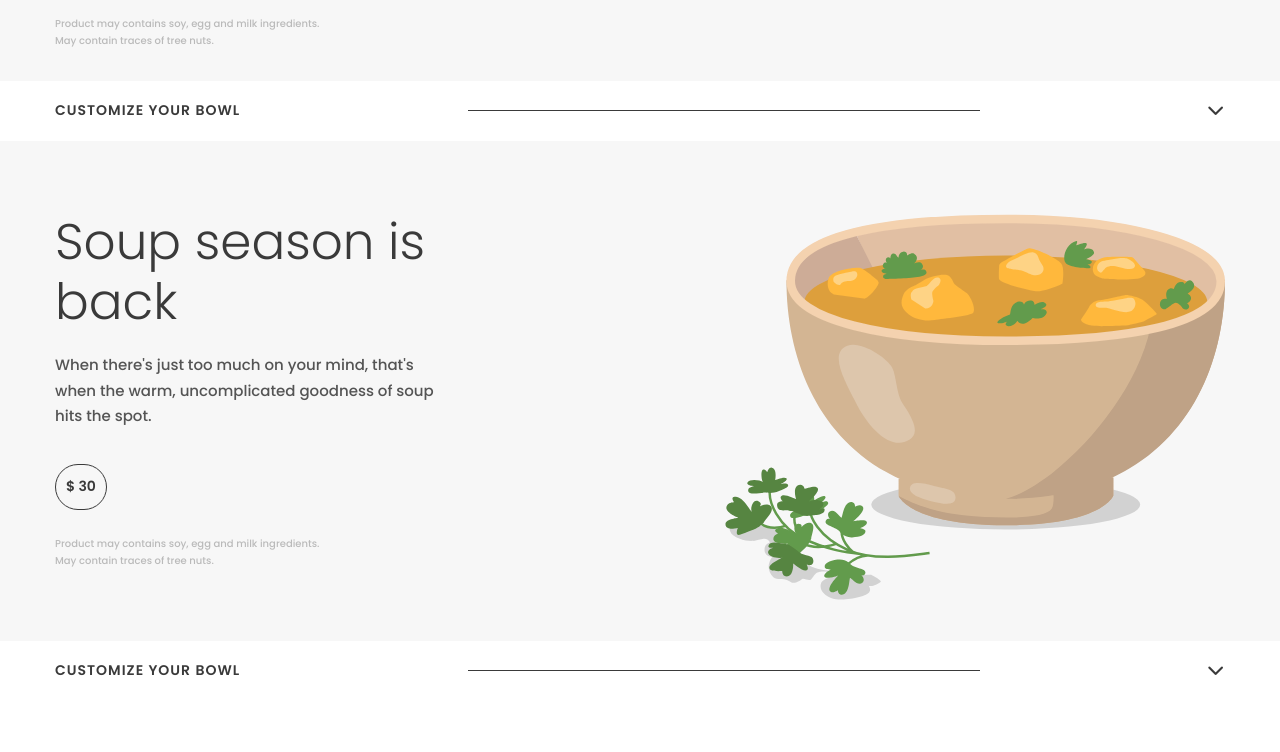
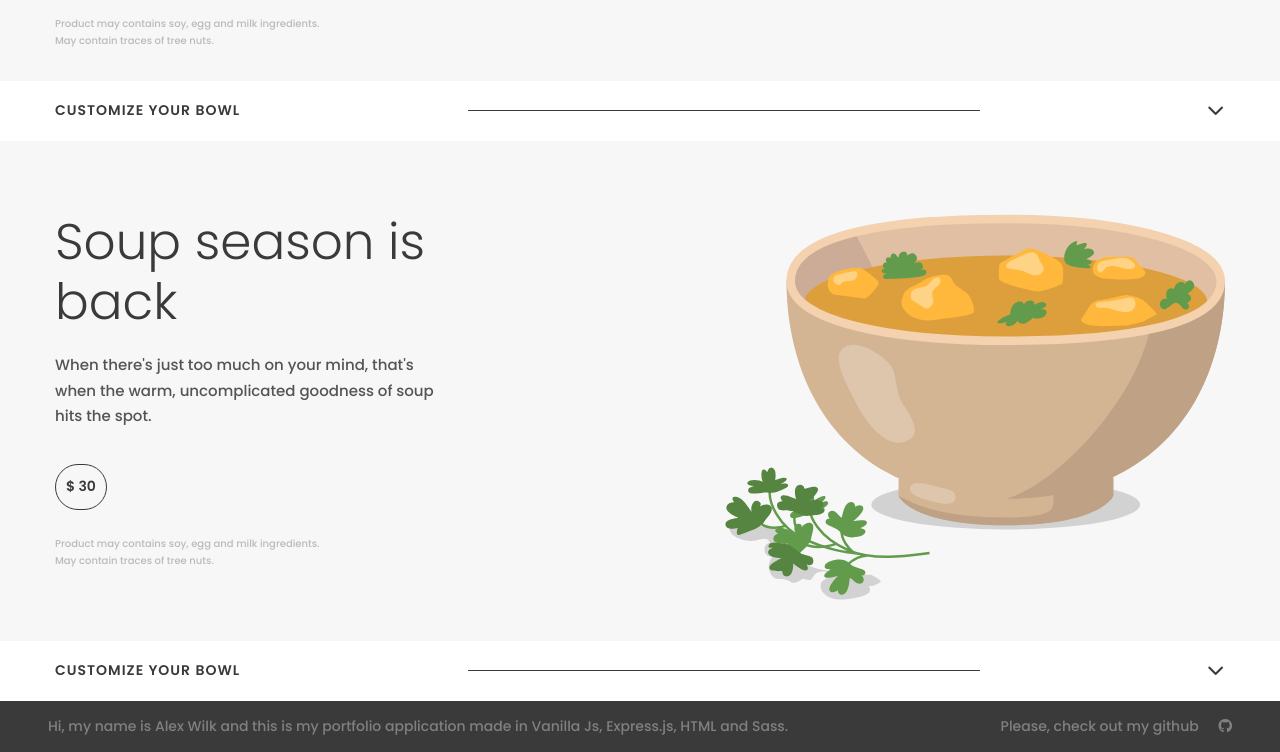
Before and after one commit to OllaWilk/rainbowl-app-for-order-meals-and-booking-tables, a website: page src/index.html in a window 1280 px wide. Shown: the part 1308-2060 px from the top of the page. Before the commit the page ends 2009 px from the top, so only its background shows below. Drawn offline with nearby package versions, Linux system fonts and the light colour scheme; files that its build step writes are made by us from their sources.

Commit message:
style footer

```diff
--- a/src/index.html
+++ b/src/index.html
@@ -30,6 +30,7 @@
             <li> <a href="/home">Home</a></li>
             <li><a href="/menu">Menu</a></li>
             <li><a href="/reservation">Reservation</a></li>
+            <li><a href="/info">Info</a></li>
           </ul>
         </nav>
         <div class="cart ">
@@ -98,7 +99,6 @@
   <div id="product-list" class="product-list "></div>
   <!-- PRODUCT -->
   <script id="template-menu-product" type="text/x-handlebars-template">
-
     <article class="product">
       <!-- container for products -->
       <div class="product__background-menu">
@@ -195,13 +195,14 @@
           </div>
         </form>
       </div>
-
-
-  </article>
+    </article>
+  </script>
   <footer>
-    <p>Check my github</p>
-    <i class="fa-brands fa-github"></i>
-    <p><a href="https://pl.freepik.com/darmowe-wektory/zestaw-miski-zup-pomidorowe-gazpacho-z-czerwona-ostra-papryka-zielony-puree-z-brokulow-curry-z-grzybami-tradycyjny-barszcz-do-gotowania-warzyw-zupy-kremowej-jedzenia-zdrowej-zywnosci_10172408.htm#query=soup%20svg&position=15&from_view=search&track=ais">Obraz autorstwa pch.vector</a> na Freepik</p>
+    <p>Hi, my name is Alex Wilk and this is my portfolio application made in Vanilla Js, Express.js, HTML and
+      Sass.</p>
+    <a href="https://github.com/OllaWilk/6_rainbowl_shop"> Please, check out my github
+      <i class="icon fa-brands fa-github"></i>
+    </a>
   </footer>
 
   <script src="https://cdnjs.cloudflare.com/ajax/libs/handlebars.js/4.1.0/handlebars.min.js"></script>
--- a/src/sass/partials/_footer.scss
+++ b/src/sass/partials/_footer.scss
@@ -1,9 +1,14 @@
 footer {
-  background-color: $color-main;
-  @include flex(row, center, center);
+  background-color: $color-dark;
+  @include flex(row, center, space-between);
 
-  p {
-    padding: $base-size;
-    cursor: pointer;
+  p,
+  a {
+    color: gray;
+    padding: $base-size 3rem;
+  }
+
+  .icon {
+    margin-left: 1rem;
   }
 }
```
